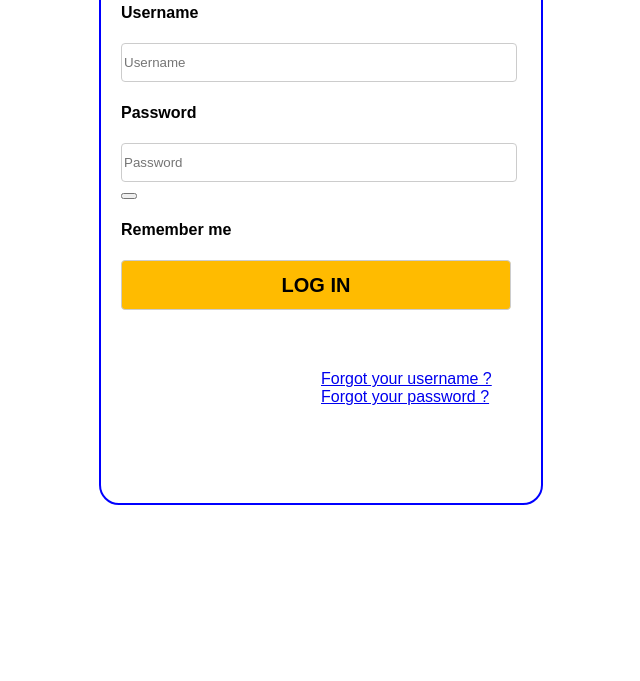
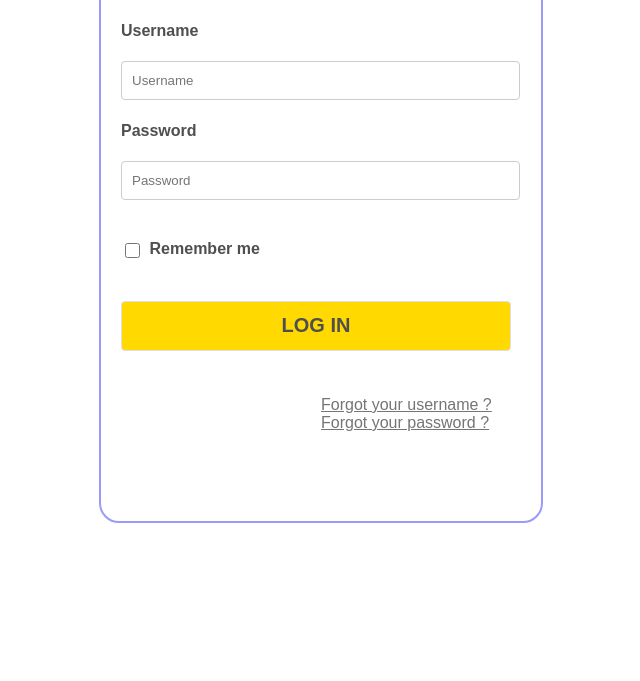
Before and after one commit to 237collins/Exam_Web3, a plain HTML site: page form/index.html in a window 1280 px wide. Shown: the part 119-800 px from the top of the page, without its empty margins (319-959 px from the left). Drawn offline with Linux system fonts and the light colour scheme.

Commit message:
Quelques amélioration de style ont été faits

```diff
--- a/form/index.html
+++ b/form/index.html
@@ -1,10 +1,10 @@
 <!DOCTYPE html>
 <html lang="en">
   <head>
-    <meta charset="UTF-8">
-    <meta name="viewport" content="width=device-width, initial-scale=1.0">
+    <meta charset="UTF-8" />
+    <meta name="viewport" content="width=device-width, initial-scale=1.0" />
     <title>Formulaire Test</title>
-    <link rel="stylesheet" href="style.css">
+    <link rel="stylesheet" href="style.css" />
   </head>
   <body>
     <header>
@@ -12,29 +12,27 @@
     </header>
 
     <main>
-        <form action="post">
+      <form>
         <section>
           <div class="User">
             <h4>Username</h4>
-                <input type="text" placeholder="Username">
+            <input type="text" placeholder="Username" />
           </div>
           <div class="pwd">
             <h4>Password</h4>
-                <input type="text" placeholder="Password">
+            <input type="text" placeholder="Password" />
           </div>
           <div class="remb">
-                    <button type="button"></button>
-                    <h4>Remember me</h4>
+            <input type="checkbox" id="clic" name="interest" value="clic" />
+            <label for="clic"> <b>Remember me</b> </label>
           </div>
-            <button type="submit" class="log"> <b>LOG IN</b> </button>
+          <button type="submit" class="log"><b>LOG IN</b></button>
 
           <!-- lien de recup -->
           <a href="#page">Forgot your username ?</a>
           <a href="#page">Forgot your password ?</a>
         </section>
-
       </form>
     </main>
-
   </body>
 </html>
--- a/form/style.css
+++ b/form/style.css
@@ -9,6 +9,7 @@ form {
 }
 header {
     text-align: center;
+    padding-top: 10px;
 }
 form {
     display: flex;
@@ -17,32 +18,62 @@ form {
 section {
     width: 400px;
     height: 500px;
-    border: 2px solid blue;
+    border: 2px solid rgb(154, 154, 251);
     border-radius: 20px;
     padding: 20px;
-    /* display: flex; */
     align-items: center;
-    /* justify-content: center; */
 }
+
 /* Input part  */
 
 input {
-    width: 390px;
+    width: 385px;
     height: 35px;
     border-radius: 4px;
     border: 1px solid #ccc;
+    padding-left: 10px;
+    transition: box-shadow 0.3s ease;
+    /* cursor: pointer; */
 
 }
 
 /* remember part */
 
+input :focus {
+    border: #f03c18;
+    box-shadow: 2px 2px 20px rgba(0, 0, 0, 0.8);
+
+}
+
 input :hover {
-    border: #1b71f2;
-    box-shadow: 5px 0px 5px rgba(5, 72, 187, 1);
+    border: #f03c18;
+    box-shadow: 2px 0px 15px rgba(0, 0, 0, 0.4);
+}
+
+h4 {
+    color: #4f4f4f;
+}
+
+#clic {
+    width: 15px;
+    height: 15px;
+    cursor: pointer;
+
 }
 
 
-button {
+.me {
+    margin-top: 40px;
+    margin-bottom: 0;
+
+}
+
+.remb {
+    display: grid;
+    grid-template-columns: 1fr 13fr;
+    margin-top: 40px;
+    cursor: pointer;
+    color: #4f4f4f;
 
 }
 
@@ -51,13 +82,27 @@ button {
     width: 390px;
     height: 50px;
     font-size: 20px;
-    background-color: #ffbb00;
+    background-color: #ffd900;
     border-radius: 4px;
-    border: 1px solid #ccc;
-    margin-bottom: 60px;
+    border: 1px solid #dfdfdf;
+    margin-top: 40px;
+    margin-bottom: 45px;
+    cursor: pointer;
+    color: #4f4f4f;
 }
 
+.log:hover {
+    outline: none;
+    background-color: #3995f1;
+}
+
+
+button:hover {
+    color: white;
+}
 a {
     padding-top: 50px;
     margin-left: 50%;
+    color: #767575;
+
 }
```
Lines whose indentation alone changed are shown as unchanged.
